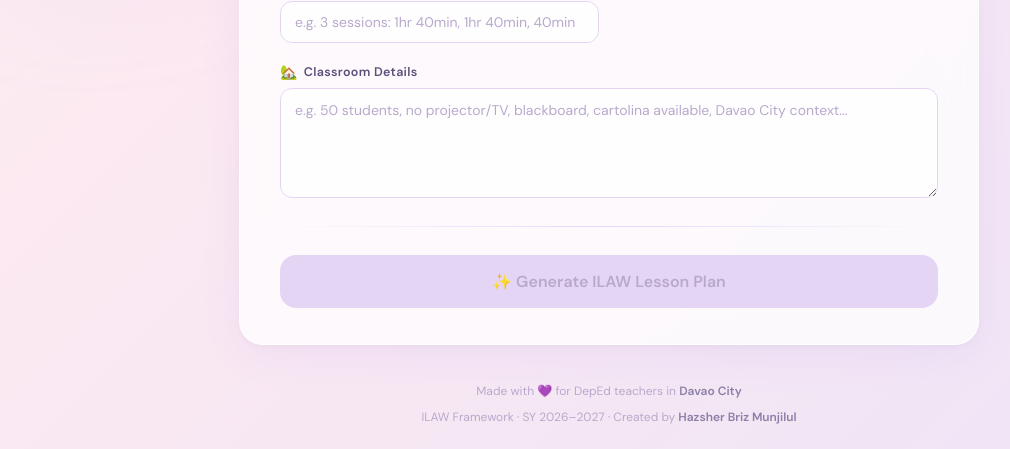
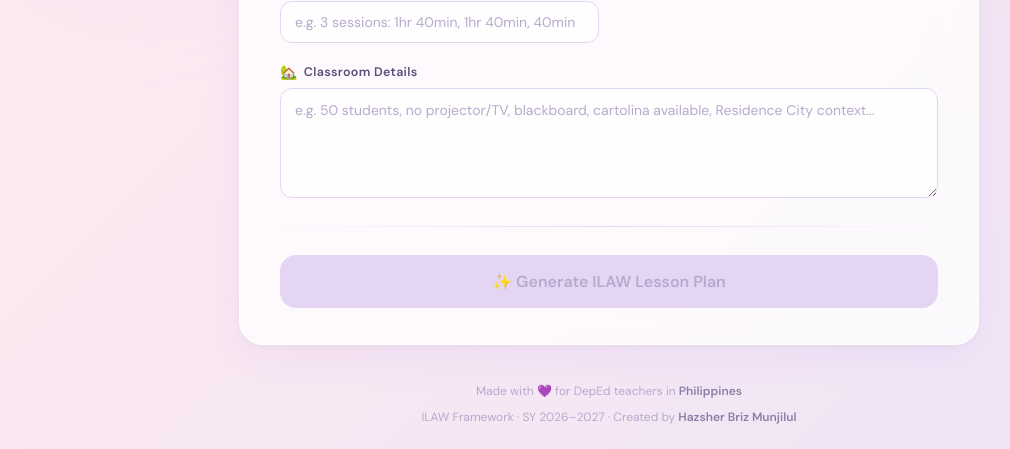
Before and after one commit to hazshermunjilul001-boop/ilaw, a Next.js app: page / in a window 1280 px wide. Shown: the part 757-1206 px from the top of the page, without its empty margins (31-1041 px from the left). Built offline with nearby package versions, Linux system fonts and the light colour scheme.

Commit message:
Fix some titles

```diff
--- a/app/page.tsx
+++ b/app/page.tsx
@@ -20,7 +20,7 @@ export default function Home() {
   '🤖 Groq AI is crafting your lesson plan...',
   '📝 Writing learning competencies and objectives...',
   '🎯 Designing session flow and activities...',
-  '🏙️ Adding Davao City context to examples...',
+  '🏙️ Adding Residence City context to examples...',
   '📊 Building formative assessments...',
   '🌱 Almost done — finalizing your DOCX...',
   ];
@@ -69,7 +69,7 @@ export default function Home() {
     { key: 'gradeSection', label: 'Grade Level & Section', placeholder: 'e.g. Grade 10 — Rizal', icon: '🏫', area: false },
     { key: 'competency', label: 'Learning Competency (MELC)', placeholder: 'Paste the full MELC text and code here...', icon: '🎯', area: true },
     { key: 'sessions', label: 'No. of Sessions & Duration', placeholder: 'e.g. 3 sessions: 1hr 40min, 1hr 40min, 40min', icon: '⏱️', area: false },
-    { key: 'classroomDetails', label: 'Classroom Details', placeholder: 'e.g. 50 students, no projector/TV, blackboard, cartolina available, Davao City context...', icon: '🏡', area: true },
+    { key: 'classroomDetails', label: 'Classroom Details', placeholder: 'e.g. 50 students, no projector/TV, blackboard, cartolina available, Residence City context...', icon: '🏡', area: true },
   ];
 
   return (
@@ -548,7 +548,7 @@ export default function Home() {
 
           {/* ── FOOTER ── */}
           <footer className="footer">
-            <p>Made with 💜 for DepEd teachers in <strong>Davao City</strong></p>
+            <p>Made with 💜 for DepEd teachers in <strong>Philippines</strong></p>
             <p style={{ marginTop: 4 }}>
               ILAW Framework · SY 2026–2027 · Created by <strong>Hazsher Briz Munjilul</strong>
             </p>
```
